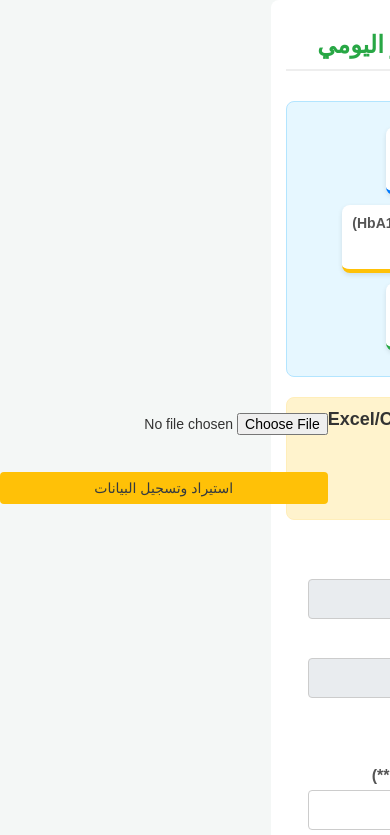
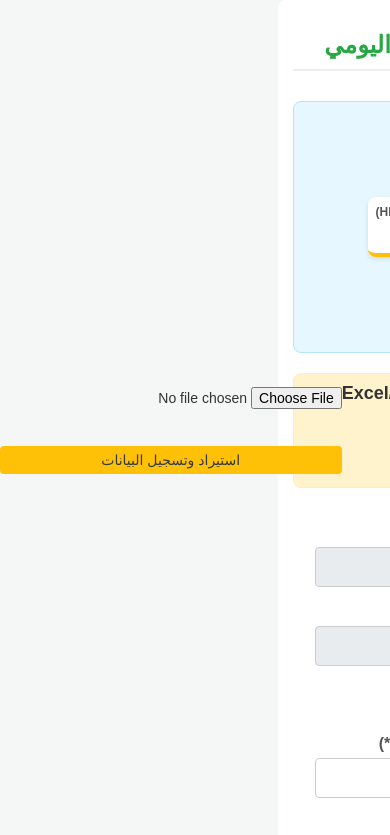
Before and after one commit to taas2079/Diabetes, a plain HTML site: page index.html in a window 390 px wide. Shown: the top 835 px of the page. Drawn offline with Linux system fonts and the light colour scheme.

```diff
--- a/index.html
+++ b/index.html
@@ -228,14 +228,17 @@
                 font-size: 24px;
             }
 
-            /* تصغير خط الإحصائيات */
+            /* تصغير خط الإحصائيات وتحسين العرض */
             .stat-box {
-                min-width: 140px;
-                padding: 10px;
+                min-width: 100px; /* 🛠️ تصغير العرض الأدنى */
+                padding: 8px;
                 margin: 5px;
             }
+            .stat-label {
+                font-size: 12px; /* تصغير الخط للتسمية */
+            }
             .stat-value {
-                font-size: 20px;
+                font-size: 18px; /* تصغير الخط للقيمة */
             }
 
             /* تعديل أزرار التحكم في الجدول لتكون فوق بعضها */
@@ -253,10 +256,11 @@
                 width: 98%;
             }
 
-            /* تعديل طريقة عرض قسم الاستيراد في الجوال */
+            /* 🛠️ تعديل طريقة عرض قسم الاستيراد في الجوال ليكون ديناميكياً وعمودياً */
             .import-section {
                 flex-direction: column;
                 align-items: stretch;
+                padding: 8px; /* تصغير الهامش الداخلي */
             }
             .import-section input[type="file"], .import-section button {
                  width: 100%;
@@ -264,6 +268,7 @@
             }
             .import-section button {
                  font-size: 14px;
+                 padding: 6px 10px; /* تصغير الزر */
             }
             .import-section input[type="file"] {
                 font-size: 14px;
@@ -315,15 +320,14 @@
                 color: #333;
             }
 
-            /* 🟢 الحفاظ على ألوان الصفوف والخلفيات (عن طريق إزالة !important) */
-            /* يجب أن تظهر ألوان day-group-a/b كما هي */
+            /* الحفاظ على ألوان الصفوف والخلفيات (عن طريق إزالة !important) */
             #records-table th {
                 background-color: #e0e0e0; /* لون خفيف لرأس الجدول */
                 color: #333;
                 font-size: 11pt;
             }
 
-            /* 🟢 الحفاظ على حدود الجدول وألوان الخطوط الشرطية */
+            /* الحفاظ على حدود الجدول وألوان الخطوط الشرطية */
             #records-table th, #records-table td {
                 border: 1px solid #999; /* حدود أغمق قليلاً للطباعة */
                 padding: 5px 4px;
```
